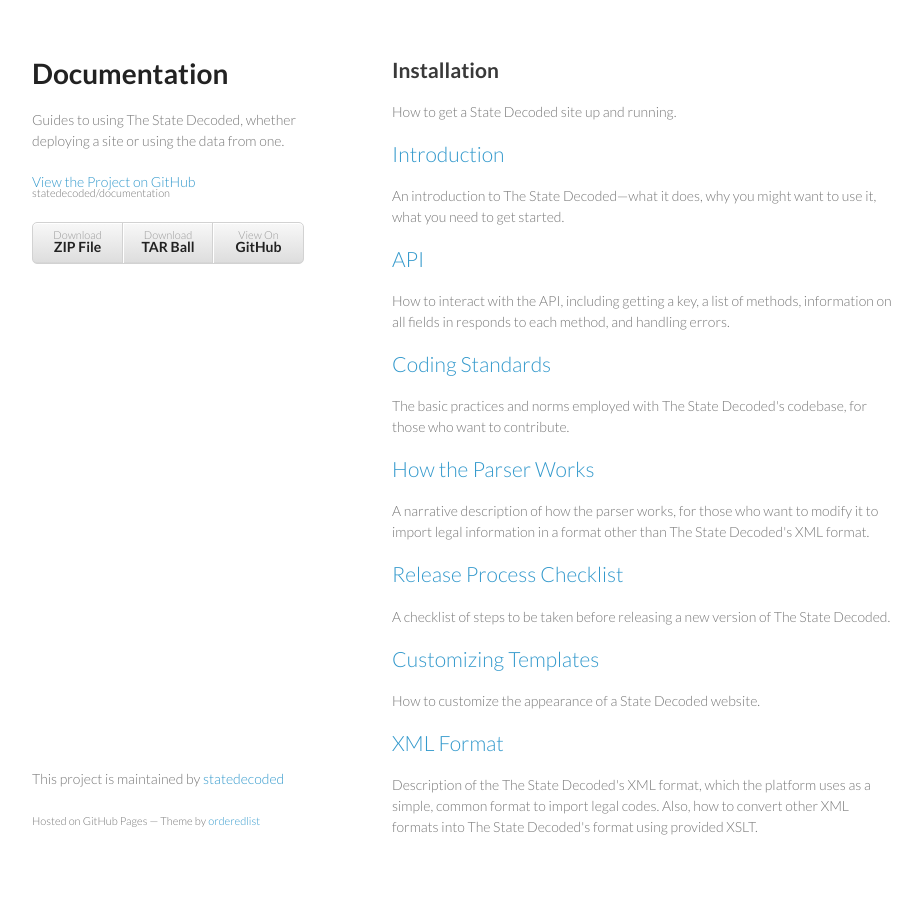
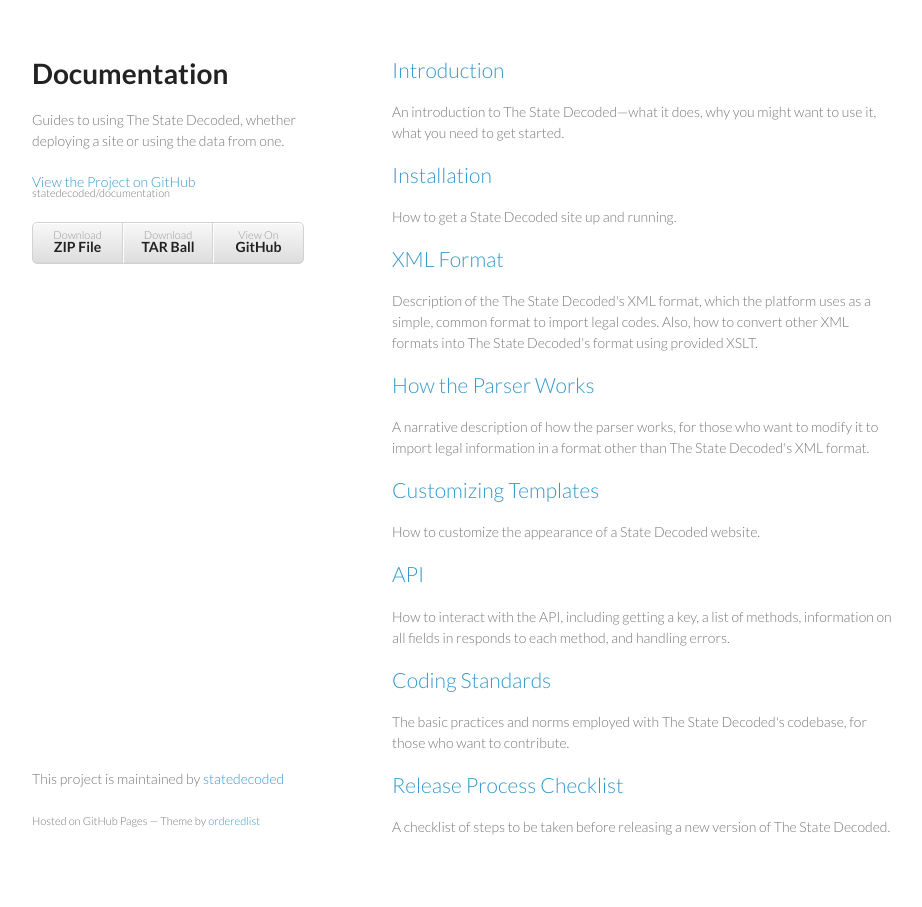
Before and after one commit to statedecoded/documentation, a Jekyll site: the page index.html, which Jekyll copies as it is, in a window 1280 px wide. Shown: the whole page, without its empty margins (178-1100 px from the left). Built offline with Jekyll 4.4.1, drawn with Linux system fonts in a browser that asks for light colours.

Commit message:
Reorder the TOC

```diff
--- a/index.html
+++ b/index.html
@@ -28,53 +28,31 @@
         </ul>
       </header>
 	<section>
-        <h2>
-<a name="installation" class="anchor" href="#installation"><span class="octicon octicon-link"></span></a>Installation</h2>
 
+		<h2><a name="introduction" class="anchor" href="#introduction"><span class="octicon octicon-link"></span></a><a href="introduction.html">Introduction</a></h2>
+		<p>An introduction to The State Decoded—what it does, why you might want to use it, what you need to get started.</p>
+
+        <h2><a name="installation" class="anchor" href="#installation"><span class="octicon octicon-link"></span></a><a href="installation.html">Installation</a></h2>
 		<p>How to get a State Decoded site up and running.</p>
 
-<h2>
-<a name="introduction" class="anchor" href="#introduction"><span class="octicon octicon-link"></span></a><a href="introduction.html">Introduction</a>
-</h2>
+		<h2><a name="xml-format" class="anchor" href="#xml-format"><span class="octicon octicon-link"></span></a><a href="xml-format.html">XML Format</a></h2>
+		<p>Description of the The State Decoded's XML format, which the platform uses as a simple, common format to import legal codes. Also, how to convert other XML formats into The State Decoded's format using provided XSLT.</p>
 
-<p>An introduction to The State Decoded—what it does, why you might want to use it, what you need to get started.</p>
+		<h2><a name="parser" class="anchor" href="#parser"><span class="octicon octicon-link"></span></a><a href="parser.html">How the Parser Works</a></h2>
+		<p>A narrative description of how the parser works, for those who want to modify it to import legal information in a format other than The State Decoded's XML format.</p>
 
+		<h2><a name="templates" class="anchor" href="#templates"><span class="octicon octicon-link"></span></a><a href="templates.html">Customizing Templates</a></h2>
+		<p>How to customize the appearance of a State Decoded website.</p>
 
-<h2>
-<a name="api" class="anchor" href="#api"><span class="octicon octicon-link"></span></a><a href="api.html">API</a>
-</h2>
-
+		<h2><a name="api" class="anchor" href="#api"><span class="octicon octicon-link"></span></a><a href="api.html">API</a></h2>
 		<p>How to interact with the API, including getting a key, a list of methods, information on all fields in responds to each method, and handling errors.</p>
 
-<h2>
-<a name="coding-standards" class="anchor" href="#coding-standards"><span class="octicon octicon-link"></span></a><a href="coding-standards.html">Coding Standards</a>
-</h2>
-
+		<h2><a name="coding-standards" class="anchor" href="#coding-standards"><span class="octicon octicon-link"></span></a><a href="coding-standards.html">Coding Standards</a></h2>
 		<p>The basic practices and norms employed with The State Decoded's codebase, for those who want to contribute.</p>
 
-<h2>
-<a name="parser" class="anchor" href="#parser"><span class="octicon octicon-link"></span></a><a href="parser.html">How the Parser Works</a>
-</h2>
-
-<p>A narrative description of how the parser works, for those who want to modify it to import legal information in a format other than The State Decoded's XML format.</p>
-
-<h2>
-<a name="release-process" class="anchor" href="#release-process"><span class="octicon octicon-link"></span></a><a href="release-process.html">Release Process Checklist</a>
-</h2>
-
+		<h2><a name="release-process" class="anchor" href="#release-process"><span class="octicon octicon-link"></span></a><a href="release-process.html">Release Process Checklist</a></h2>
 		<p>A checklist of steps to be taken before releasing a new version of The State Decoded.</p>
 
-<h2>
-<a name="templates" class="anchor" href="#templates"><span class="octicon octicon-link"></span></a><a href="templates.html">Customizing Templates</a>
-</h2>
-
-<p>How to customize the appearance of a State Decoded website.</p>
-
-<h2>
-<a name="xml-format" class="anchor" href="#xml-format"><span class="octicon octicon-link"></span></a><a href="xml-format.html">XML Format</a>
-</h2>
-
-<p>Description of the The State Decoded's XML format, which the platform uses as a simple, common format to import legal codes. Also, how to convert other XML formats into The State Decoded's format using provided XSLT.</p>
 	</section>
       <footer>
         <p>This project is maintained by <a href="https://github.com/statedecoded">statedecoded</a></p>
```
Lines whose indentation alone changed are shown as unchanged.
